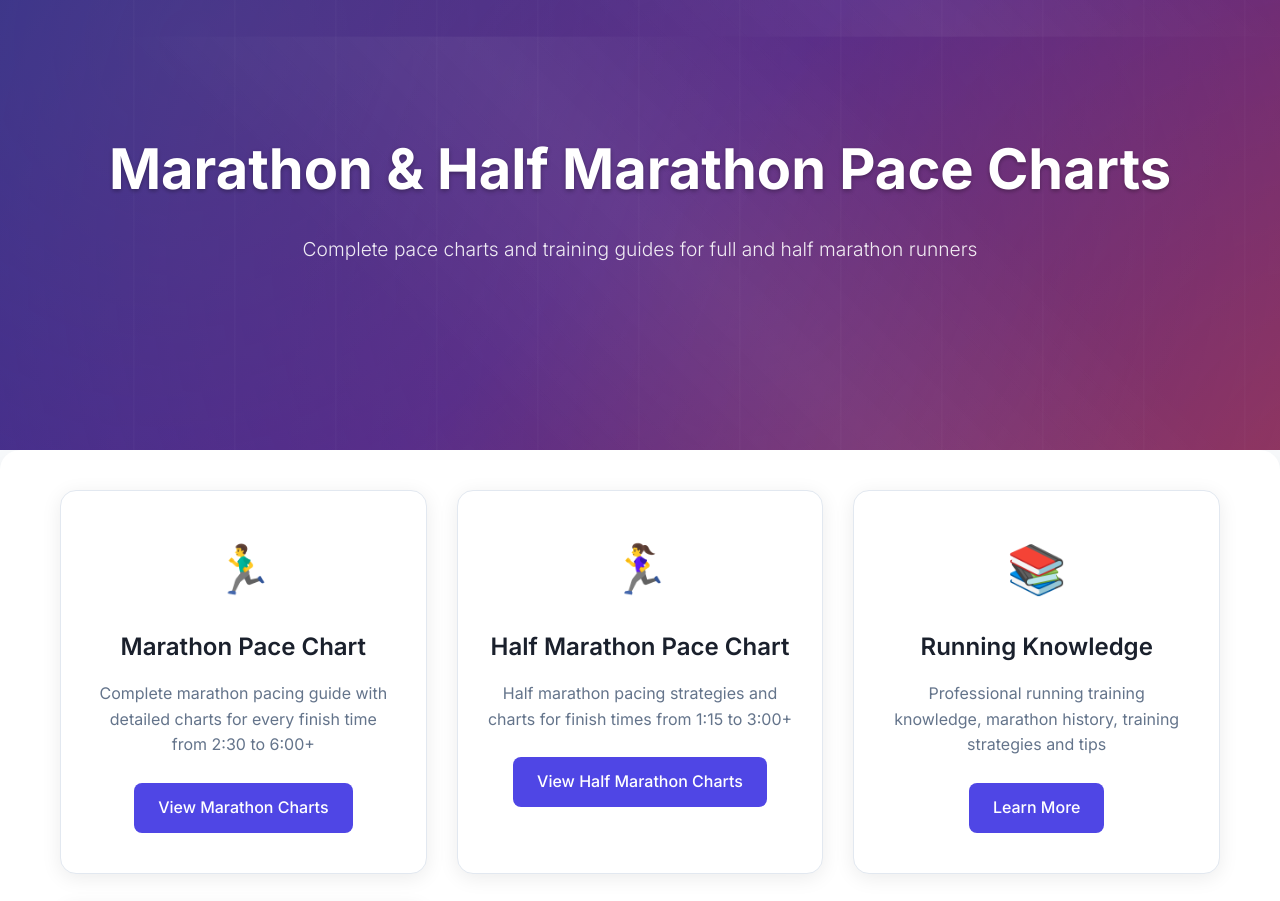
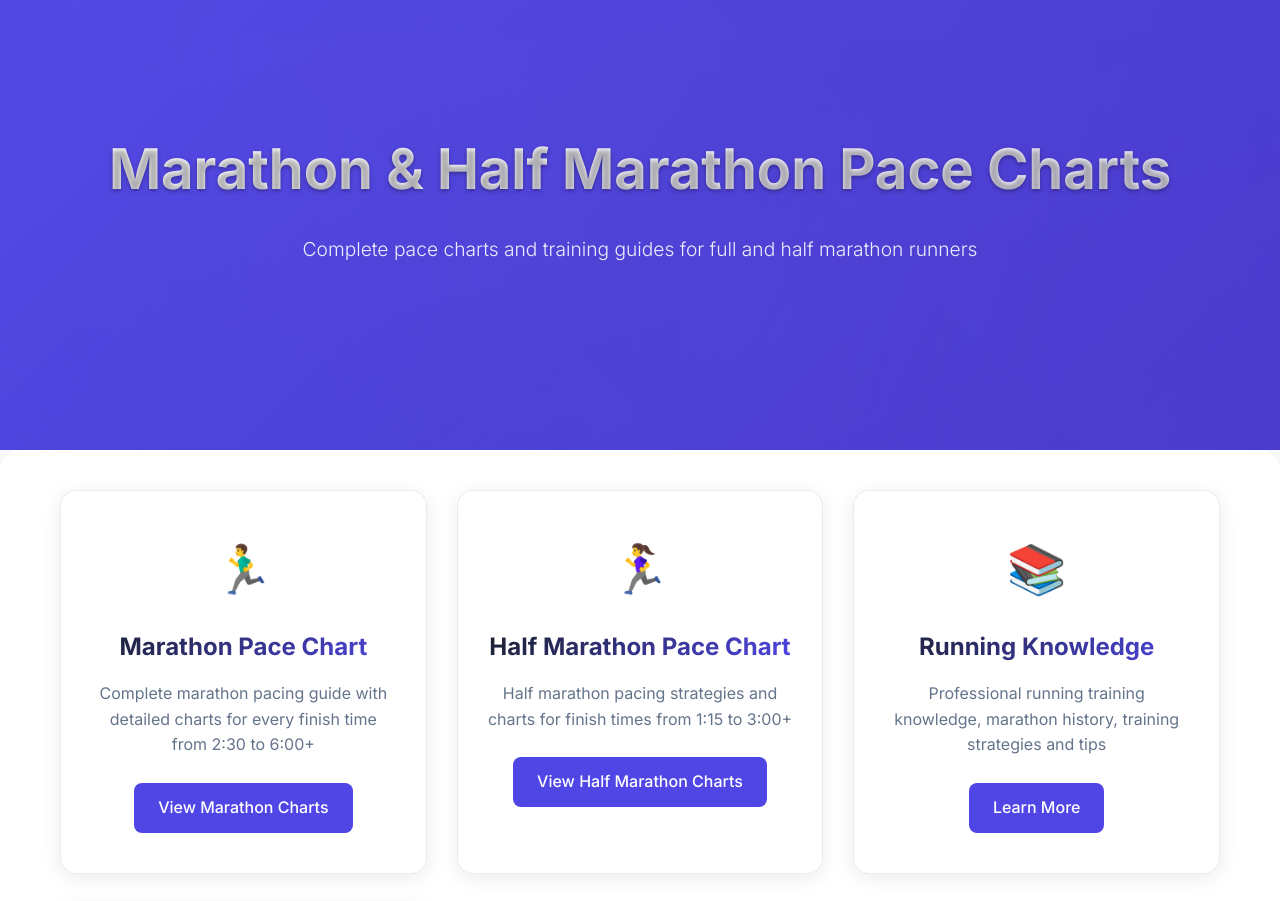
Before and after one commit to baiqwe/marathon-pace-chart, a plain HTML site: page index.html in a window 1280 px wide. Shown: the part 100-1001 px from the top of the page. Drawn offline with Linux system fonts and the light colour scheme.

Commit message:
Fix SEO issues and optimize visual design with Dynamic Minimalist style
SEO Fixes:
- Fixed language tags: Changed all lang="zh-CN" to lang="en" (4 files)
- Fixed robots.txt: Removed all Disallow rules for .html files to allow 301 redirects to transfer link equity

Visual Design Optimizations (Dynamic Minimalist):
- Global background: Added subtle dot pattern texture with brand color (3% opacity)
- Hero section: Enhanced gradient overlay with better visual depth
- Cards: Added Glassmorphism effect (backdrop-filter blur) with improved hover animations
- Typography: Enhanced h1/h2 with gradient text effects and increased font-weight (700-800)
- Table containers: Added glassmorphism effect with hover states
- Tip cards: Enhanced with glassmorphism and improved hover animations

All changes maintain accessibility and performance while improving visual appeal.

```diff
--- a/index.html
+++ b/index.html
@@ -1,5 +1,5 @@
 <!DOCTYPE html>
-<html lang="zh-CN">
+<html lang="en">
 
 <head>
     <script async src="https://pagead2.googlesyndication.com/pagead/js/adsbygoogle.js?client=ca-pub-2499950673294937"
--- a/marathon-styles.css
+++ b/marathon-styles.css
@@ -125,17 +125,25 @@
 
 /* Pace Tips */
 .pace-tips {
-    background: #f8f9fa;
+    background: rgba(248, 250, 252, 0.9);
+    backdrop-filter: blur(10px);
+    -webkit-backdrop-filter: blur(10px);
     border-radius: 20px;
     padding: 50px;
     margin-top: 40px;
+    border: 1px solid rgba(226, 232, 240, 0.8);
 }
 
 .pace-tips h2 {
     text-align: center;
     font-size: 2.2rem;
-    font-weight: 600;
+    font-weight: 700;
     margin-bottom: 40px;
+    background: linear-gradient(135deg, #2d3748 0%, #4F46E5 100%);
+    -webkit-background-clip: text;
+    -webkit-text-fill-color: transparent;
+    background-clip: text;
+    /* Fallback */
     color: #2d3748;
 }
 
@@ -146,16 +154,21 @@
 }
 
 .tip-card {
-    background: white;
+    background: rgba(255, 255, 255, 0.85);
+    backdrop-filter: blur(10px);
+    -webkit-backdrop-filter: blur(10px);
     border-radius: 12px;
     padding: 25px;
     text-align: center;
     box-shadow: 0 5px 15px rgba(0,0,0,0.05);
-    transition: transform 0.3s ease;
+    transition: all 0.3s ease;
+    border: 1px solid rgba(226, 232, 240, 0.8);
 }
 
 .tip-card:hover {
-    transform: translateY(-3px);
+    transform: translateY(-5px);
+    box-shadow: 0 10px 30px rgba(79, 70, 229, 0.15);
+    border-color: rgba(79, 70, 229, 0.3);
 }
 
 .tip-card h3 {
@@ -235,11 +248,19 @@
 }
 
 .pace-table-container {
-    background: white;
+    background: rgba(255, 255, 255, 0.9);
+    backdrop-filter: blur(10px);
+    -webkit-backdrop-filter: blur(10px);
     border-radius: 16px;
     padding: 30px;
     margin-bottom: 40px;
     box-shadow: 0 5px 15px rgba(0,0,0,0.05);
+    border: 1px solid rgba(226, 232, 240, 0.8);
+    transition: all 0.3s ease;
+}
+
+.pace-table-container:hover {
+    box-shadow: 0 8px 25px rgba(79, 70, 229, 0.1);
 }
 
 .pace-table {
--- a/styles.css
+++ b/styles.css
@@ -10,8 +10,35 @@ body {
     line-height: 1.6;
     color: #333;
     background: #f8fafc;
+    background-image:
+        radial-gradient(circle at 1px 1px, rgba(79, 70, 229, 0.03) 1px, transparent 0);
+    background-size: 40px 40px;
+    background-attachment: fixed;
     min-height: 100vh;
     padding-top: 70px; /* Space for fixed navigation */
+}
+
+/* Typography Enhancements */
+h1, h2 {
+    font-weight: 700;
+}
+
+h1 {
+    background: linear-gradient(135deg, #1a202c 0%, #4F46E5 100%);
+    -webkit-background-clip: text;
+    -webkit-text-fill-color: transparent;
+    background-clip: text;
+    /* Fallback */
+    color: #1a202c;
+}
+
+h2 {
+    background: linear-gradient(135deg, #2d3748 0%, #4F46E5 100%);
+    -webkit-background-clip: text;
+    -webkit-text-fill-color: transparent;
+    background-clip: text;
+    /* Fallback */
+    color: #2d3748;
 }
 
 /* Navigation Styles */
@@ -183,10 +210,11 @@ body {
     left: 0;
     width: 100%;
     height: 100%;
-    background: linear-gradient(135deg, #4F46E5 0%, #7C3AED 50%, #EC4899 100%);
+    background: linear-gradient(135deg, rgba(79, 70, 229, 0.9) 0%, rgba(67, 56, 202, 0.9) 50%, rgba(124, 58, 237, 0.9) 100%);
     overflow: hidden;
 }
 
+/* Enhanced gradient overlay for hero section - geometric shapes animation */
 .hero-background-new::before {
     content: '';
     position: absolute;
@@ -198,6 +226,7 @@ body {
                 radial-gradient(circle at 70% 70%, rgba(255, 255, 255, 0.1) 0%, transparent 50%),
                 radial-gradient(circle at 50% 50%, rgba(236, 72, 153, 0.2) 0%, transparent 60%);
     animation: backgroundMove 20s ease-in-out infinite;
+    z-index: 0;
 }
 
 .hero-background-new::after {
@@ -240,10 +269,11 @@ body {
     left: 0;
     width: 100%;
     height: 100%;
-    background: rgba(0,0,0,0.4);
+    background: linear-gradient(135deg, rgba(79, 70, 229, 0.9) 0%, rgba(67, 56, 202, 0.9) 100%);
     display: flex;
     align-items: center;
     justify-content: center;
+    z-index: 1;
 }
 
 .hero-content {
@@ -254,9 +284,15 @@ body {
 
 .hero-title {
     font-size: 3.5rem;
-    font-weight: 700;
+    font-weight: 800;
     margin-bottom: 20px;
     text-shadow: 0 2px 4px rgba(0,0,0,0.3);
+    background: linear-gradient(135deg, #ffffff 0%, rgba(255, 255, 255, 0.9) 100%);
+    -webkit-background-clip: text;
+    -webkit-text-fill-color: transparent;
+    background-clip: text;
+    /* Fallback for browsers that don't support background-clip */
+    color: white;
 }
 
 .hero-subtitle {
@@ -305,18 +341,39 @@ body {
 }
 
 .content-card {
-    background: white;
+    background: rgba(255, 255, 255, 0.85);
+    backdrop-filter: blur(10px);
+    -webkit-backdrop-filter: blur(10px);
     border-radius: 16px;
     padding: 40px 30px;
     text-align: center;
     box-shadow: 0 4px 20px rgba(0,0,0,0.08);
     transition: all 0.3s ease;
-    border: 1px solid #e2e8f0;
+    border: 1px solid rgba(226, 232, 240, 0.8);
+    position: relative;
+    overflow: hidden;
+}
+
+.content-card::before {
+    content: '';
+    position: absolute;
+    top: 0;
+    left: 0;
+    right: 0;
+    height: 3px;
+    background: linear-gradient(90deg, #4F46E5, #7C3AED);
+    opacity: 0;
+    transition: opacity 0.3s ease;
 }
 
 .content-card:hover {
-    transform: translateY(-5px);
-    box-shadow: 0 8px 30px rgba(0,0,0,0.12);
+    transform: translateY(-8px);
+    box-shadow: 0 12px 40px rgba(79, 70, 229, 0.15);
+    border-color: rgba(79, 70, 229, 0.3);
+}
+
+.content-card:hover::before {
+    opacity: 1;
 }
 
 .card-icon {
@@ -326,8 +383,13 @@ body {
 
 .content-card h2 {
     font-size: 1.5rem;
-    font-weight: 600;
+    font-weight: 700;
     margin-bottom: 15px;
+    background: linear-gradient(135deg, #1a202c 0%, #4F46E5 100%);
+    -webkit-background-clip: text;
+    -webkit-text-fill-color: transparent;
+    background-clip: text;
+    /* Fallback */
     color: #1a202c;
 }
 
```
Also changed, not shown: knowledge/index.html (+1 -1 lines), marathon-pace-chart-final/index.html (+1 -1 lines), pace-calculator.html (+1 -1 lines), robots.txt.
